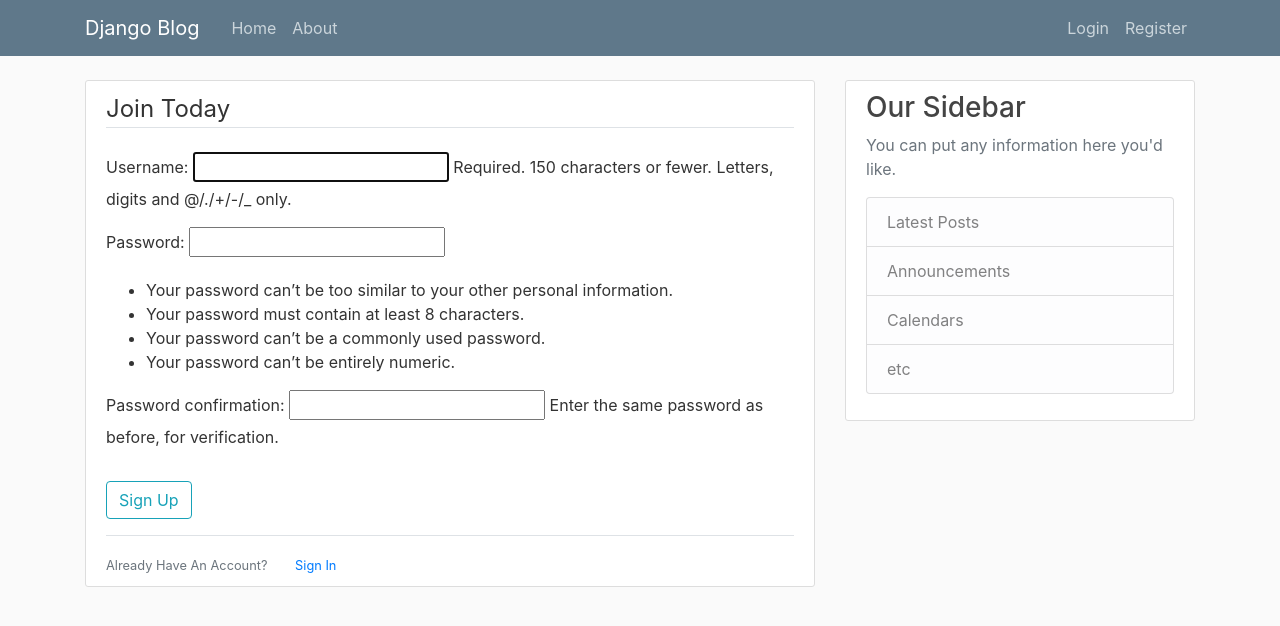
After one commit to pavelhardzei/blog, a Django app: page /register/ in a window 1280 px wide. The commit adds this page. Shown: the top 626 px of the page. Run offline with Django 3.2, Linux system fonts and the light colour scheme; some libraries are stand-ins or nearby versions.

Commit message:
added registration

```diff
--- a/blog_project/urls.py
+++ b/blog_project/urls.py
@@ -1,7 +1,9 @@
 from django.contrib import admin
 from django.urls import path, include
+from users import views as user_views
 
 urlpatterns = [
-    path('blog/', include('blog.urls')),
+    path('', include('blog.urls')),
+    path('register/', user_views.register, name='register'),
     path('admin/', admin.site.urls)
 ]
--- a/templates/blog/base.html
+++ b/templates/blog/base.html
@@ -45,6 +45,13 @@
           <main role="main" class="container">
             <div class="row">
               <div class="col-md-8">
+                {% if messages %}
+                  {% for message in messages %}
+                  <div class="alert alert-{{ message.tags }}">
+                    {{ message }}
+                  </div>
+                  {% endfor %}
+                {% endif %}
                 {% block content %}{% endblock %}
               </div>
               <div class="col-md-4">
--- /dev/null
+++ b/templates/users/register.html
@@ -0,0 +1,20 @@
+{% extends 'blog/base.html' %}
+{% block content %}
+    <div class="content-section">
+        <form method="POST">
+            {% csrf_token %}
+            <fieldset class="form-group">
+                <legend class="border-bottom mb-4">Join Today</legend>
+                {{ form.as_p }}
+            </fieldset>
+            <div class="form-group">
+                <button class="btn btn-outline-info" type="submit">Sign Up</button>
+            </div>
+        </form>
+        <div class="border-top pt-3">
+            <small class="text-muted">
+                Already Have An Account? <a class="ml-4" href="#">Sign In</a>
+            </small>
+        </div>
+    </div>
+{% endblock %}
--- a/users/views.py
+++ b/users/views.py
@@ -1,3 +1,15 @@
-from django.shortcuts import render
+from django.shortcuts import render, redirect
+from django.contrib.auth.forms import UserCreationForm
+from django.contrib import messages
 
-# Create your views here.
+def register(request):
+    if request.method == "POST":
+        form = UserCreationForm(request.POST)
+        if form.is_valid():
+            form.save()
+            username = form.cleaned_data['username']
+            messages.success(request, f'Account has been created for {username}!')
+            return redirect('blog-home')
+    else:
+        form = UserCreationForm()
+    return render(request, 'users/register.html', {'form': form})
```
Also changed, not shown: db.sqlite3.
